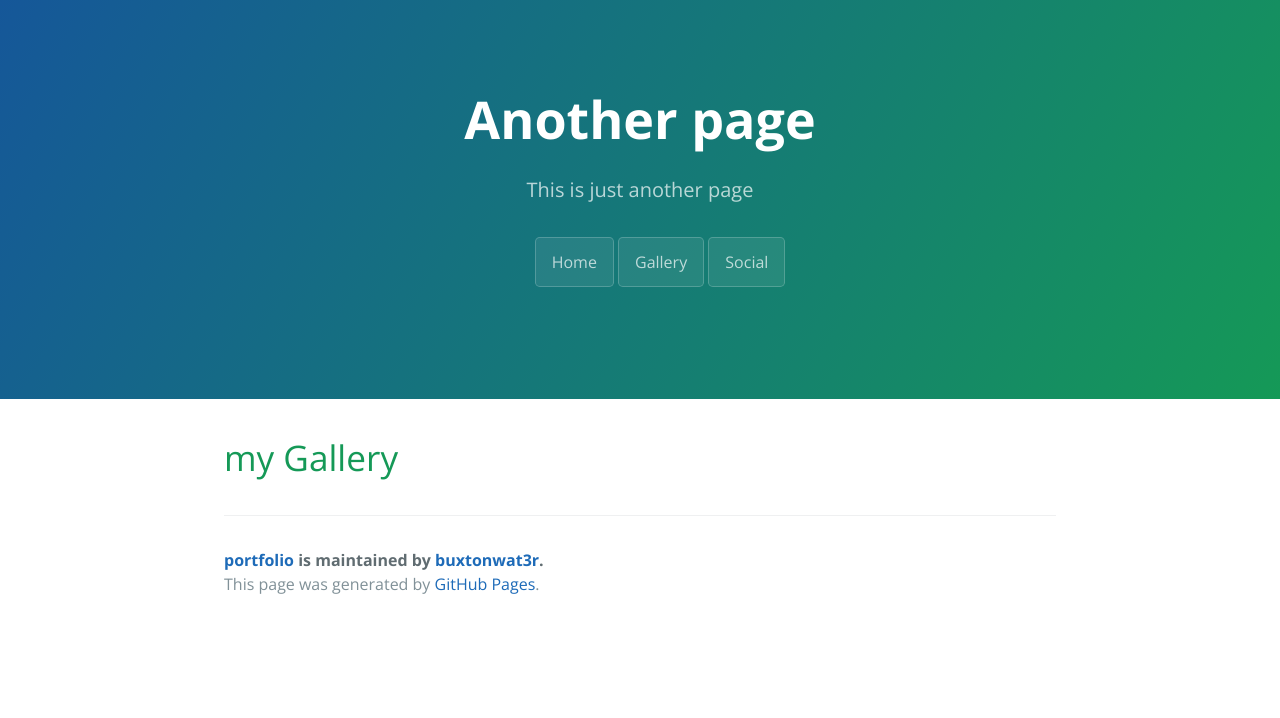
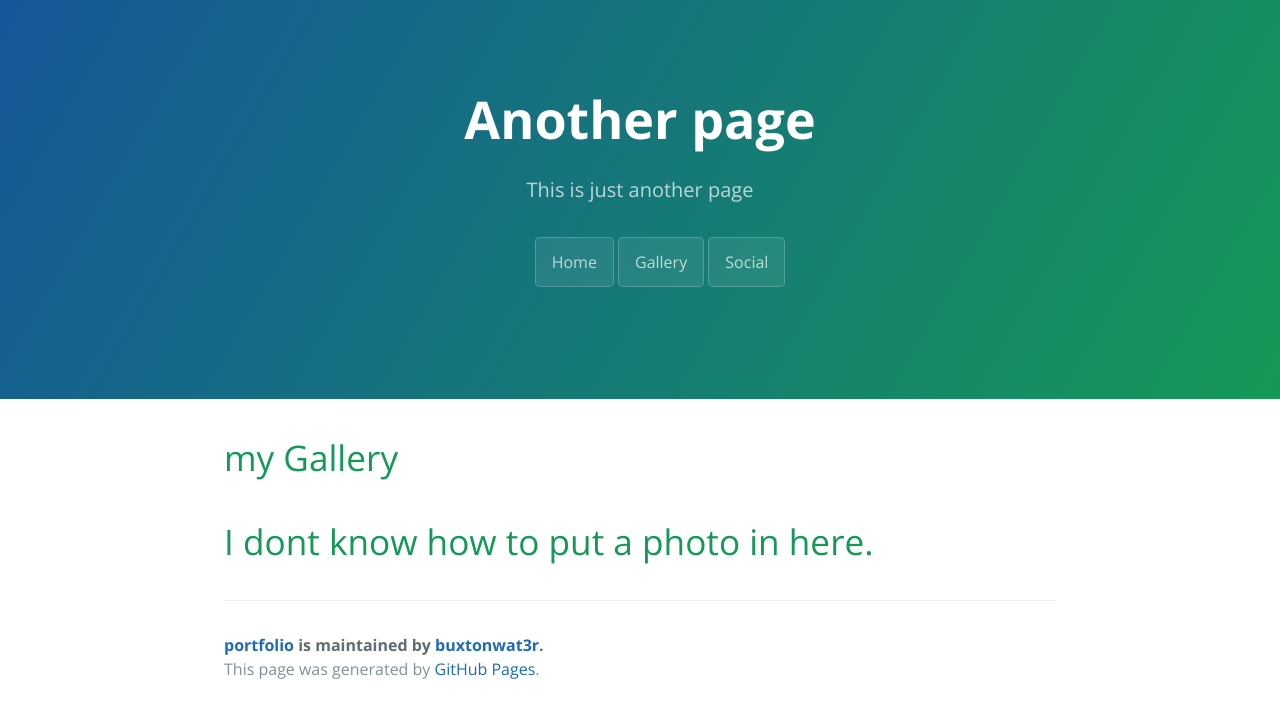
Before and after one commit to buxtonwat3r/portfolio, a Jekyll site: the page built from gallery.md, in a window 1280 px wide. Shown: the top 718 px of the page. Built offline with Jekyll 4.4.1, drawn with Linux system fonts in a browser that asks for light colours; the repository's description, which GitHub fills in, is left out.

Commit message:
Update gallery.md

```diff
--- a/gallery.md
+++ b/gallery.md
@@ -5,3 +5,4 @@ description: This is just another page
 ---
 
 # my Gallery
+# I dont know how to put a photo in here.
```
